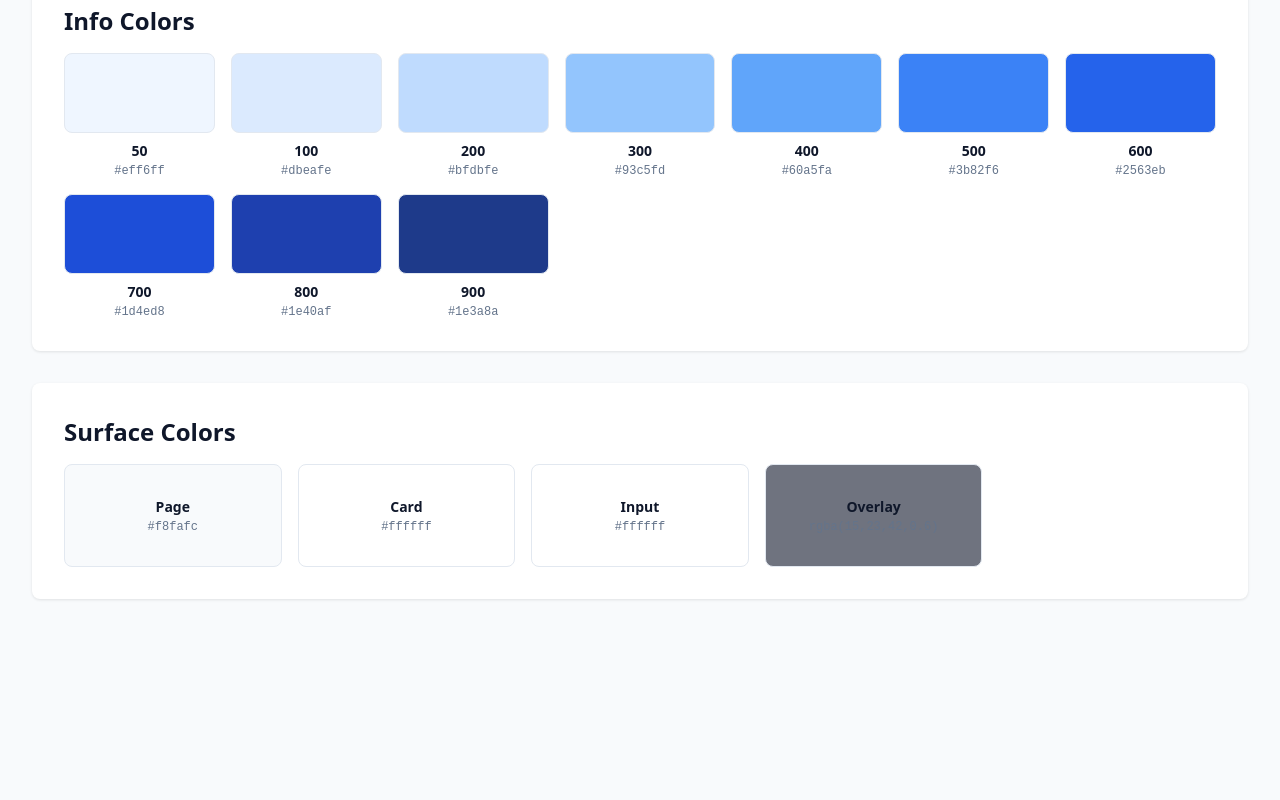
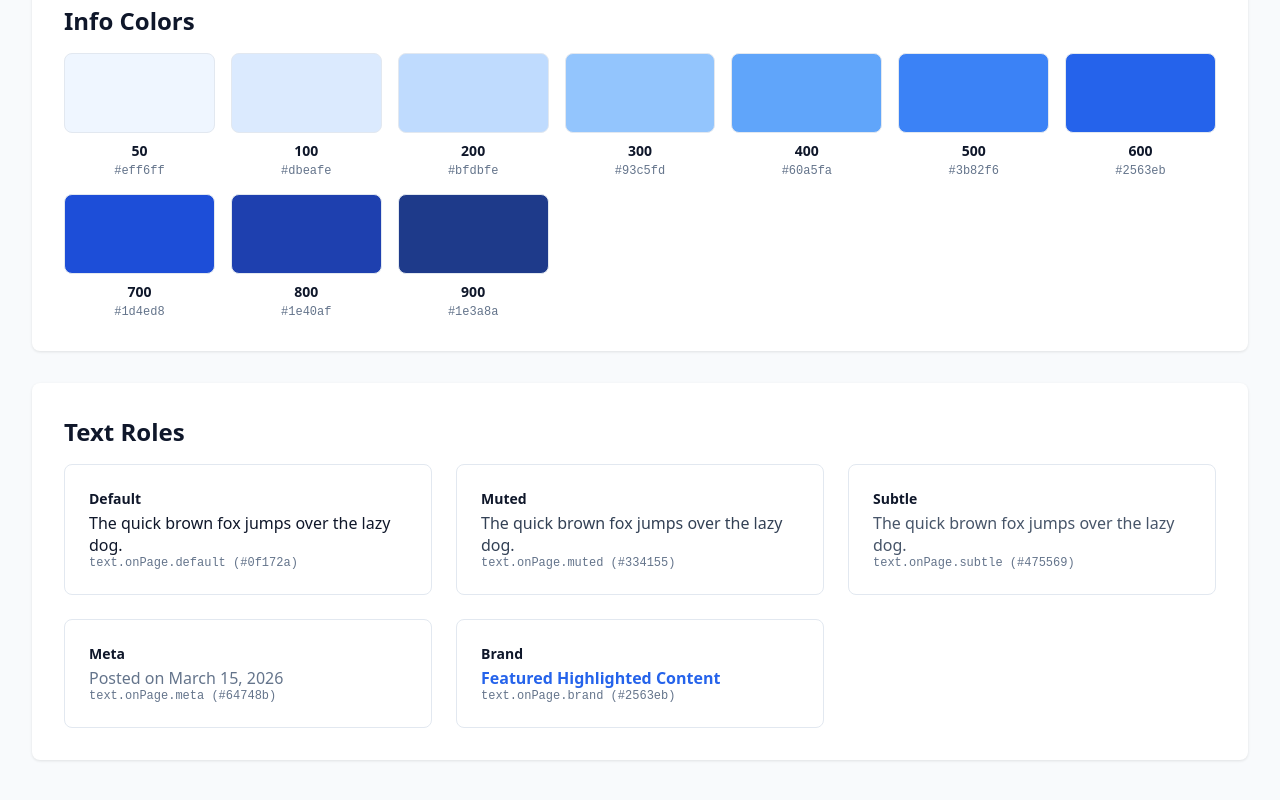
Before and after one commit to phcdevworks/spectre-tokens, a website: page example/colors.html in a window 1280 px wide. Shown: the part 2282-3082 px from the top of the page. Before the commit the page ends 2945 px from the top, so only its background shows below. Drawn offline with Linux system fonts and the light colour scheme.

Commit message:
Add brand text roles & badge hover; bump v2.0.0
Introduce semantic "brand" text roles and interactive badge hover states in example docs (HTML/MD), updating styles, samples, and usage tables to demonstrate text.onPage.brand / text.onSurface.brand and badge hover tokens. Update typography examples and examples index to include brand variants and interactive state tokens. Add a 2.0.0 entry to CHANGELOG describing the major token refactor and tooling improvements, and bump package.json version to 2.0.0.

```diff
--- a/example/colors.html
+++ b/example/colors.html
@@ -364,6 +364,25 @@
       background: rgba(15, 23, 42, 0.6);
       color: white;
     }
+
+    .text-role-grid {
+      display: grid;
+      grid-template-columns: repeat(auto-fill, minmax(300px, 1fr));
+      gap: 1.5rem;
+    }
+
+    .text-role-example {
+      padding: 1.5rem;
+      border-radius: 8px;
+      border: 1px solid #e2e8f0;
+      background: #ffffff;
+    }
+
+    .text-default { color: #0f172a; }
+    .text-muted { color: #334155; }
+    .text-subtle { color: #475569; }
+    .text-meta { color: #64748b; }
+    .text-brand { color: #2563eb; font-weight: 600; }
   </style>
 </head>
 
@@ -712,23 +731,32 @@
     </div>
 
     <div class="section">
-      <h2>Surface Colors</h2>
-      <div class="surface-grid">
-        <div class="surface-box surface-page">
-          <div class="color-label">Page</div>
-          <div class="color-value">#f8fafc</div>
+      <h2>Text Roles</h2>
+      <div class="text-role-grid">
+        <div class="text-role-example">
+          <div class="color-label">Default</div>
+          <p class="text-default">The quick brown fox jumps over the lazy dog.</p>
+          <div class="color-value">text.onPage.default (#0f172a)</div>
         </div>
-        <div class="surface-box surface-card">
-          <div class="color-label">Card</div>
-          <div class="color-value">#ffffff</div>
+        <div class="text-role-example">
+          <div class="color-label">Muted</div>
+          <p class="text-muted">The quick brown fox jumps over the lazy dog.</p>
+          <div class="color-value">text.onPage.muted (#334155)</div>
         </div>
-        <div class="surface-box surface-input">
-          <div class="color-label">Input</div>
-          <div class="color-value">#ffffff</div>
+        <div class="text-role-example">
+          <div class="color-label">Subtle</div>
+          <p class="text-subtle">The quick brown fox jumps over the lazy dog.</p>
+          <div class="color-value">text.onPage.subtle (#475569)</div>
         </div>
-        <div class="surface-box surface-overlay">
-          <div class="color-label">Overlay</div>
-          <div class="color-value">rgba(15,23,42,0.6)</div>
+        <div class="text-role-example">
+          <div class="color-label">Meta</div>
+          <p class="text-meta">Posted on March 15, 2026</p>
+          <div class="color-value">text.onPage.meta (#64748b)</div>
+        </div>
+        <div class="text-role-example">
+          <div class="color-label">Brand</div>
+          <p class="text-brand">Featured Highlighted Content</p>
+          <div class="color-value">text.onPage.brand (#2563eb)</div>
         </div>
       </div>
     </div>
--- a/package.json
+++ b/package.json
@@ -1,6 +1,6 @@
 {
   "name": "@phcdevworks/spectre-tokens",
-  "version": "1.1.0",
+  "version": "2.0.0",
   "description": "Spectre design tokens with JS, TS, Tailwind, and CSS variable outputs.",
   "keywords": [
     "phcdevworks",
```
Also changed, not shown: example/colors.md (+2 -0 lines), example/components.html (+10 -1 lines), example/components.md (+19 -14 lines), example/examples.md (+2 -1 lines), example/typography.html (+25 -0 lines), example/typography.md (+8 -0 lines), CHANGELOG.md.
